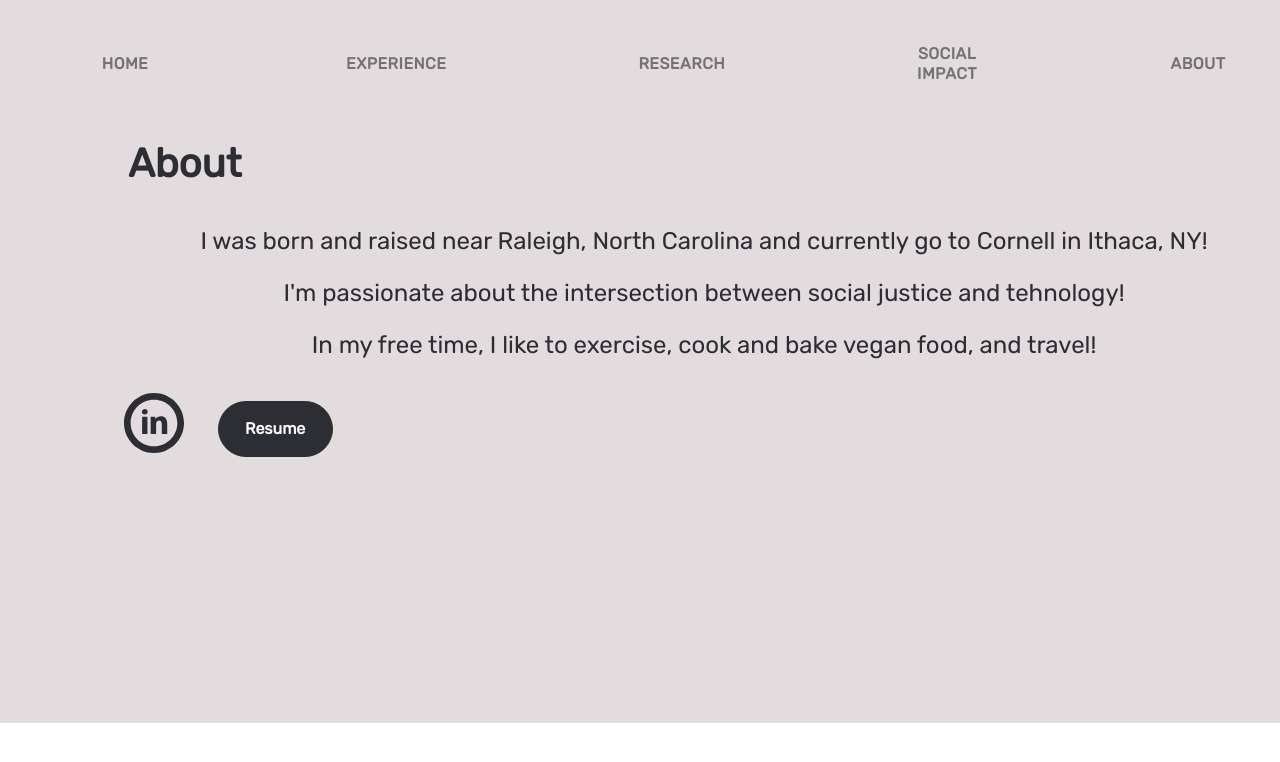
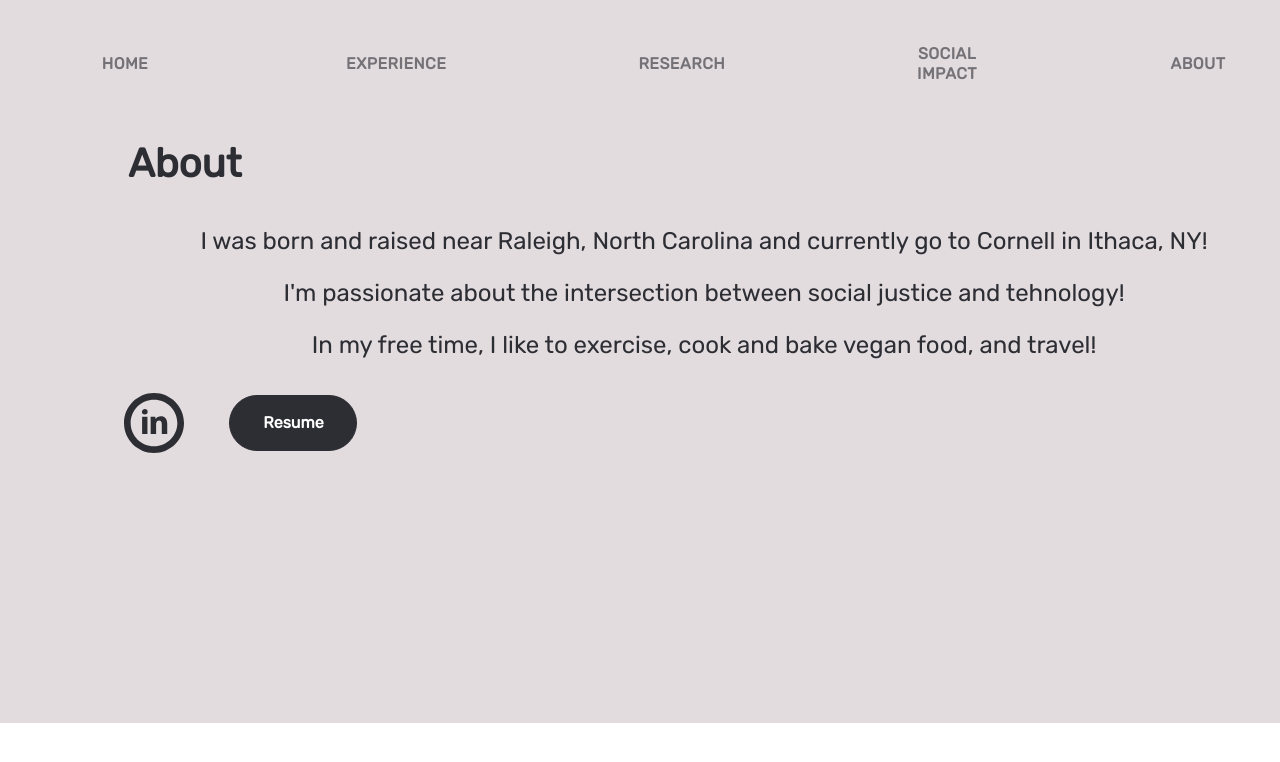
Before and after one commit to ananyaseelam/ananyaseelam.github.io, a React (Create React App) app: page /about in a window 1280 px wide. Shown: the top 762 px of the page. Built offline with nearby package versions, Linux system fonts and the light colour scheme.

Commit message:
fixing styling of resume button on about page

```diff
--- a/src/pages/About.jsx
+++ b/src/pages/About.jsx
@@ -23,7 +23,7 @@ const About = () => (
 
       <div className='about-contact'>
         <a href="https://www.linkedin.com/in/ananya-seelam-5003871a2/"><TiSocialLinkedinCircular className='linkedin'/> </a>
-        <button className='resumeBtn'><a href={require("./resume.pdf")} target="_blank" className='resumebtntext' >Resume</a></button>
+        <button className='about-resumeBtn'><a href={require("./resume.pdf")} target="_blank" className='resumebtntext' >Resume</a></button>
       </div>
 
       </div>
--- a/src/pages/Page.css
+++ b/src/pages/Page.css
@@ -228,6 +228,18 @@
   text-decoration: none;
 }
 
+.about-resumeBtn{
+  border-style: solid;
+  border-width: 0.1rem;
+  border-color:#2D2D34 ;
+  border-radius: 30px;
+  height: 7vh;
+  width: 10vw;
+  margin:1%;
+  background-color: #2D2D34;
+}
+
+
 
 @media screen and (max-width: 70em) {
 
@@ -254,6 +266,7 @@
   margin-top: 7%;
   background-color: #2D2D34;
 }
+
 
 .contact{
   display: flex;
```
